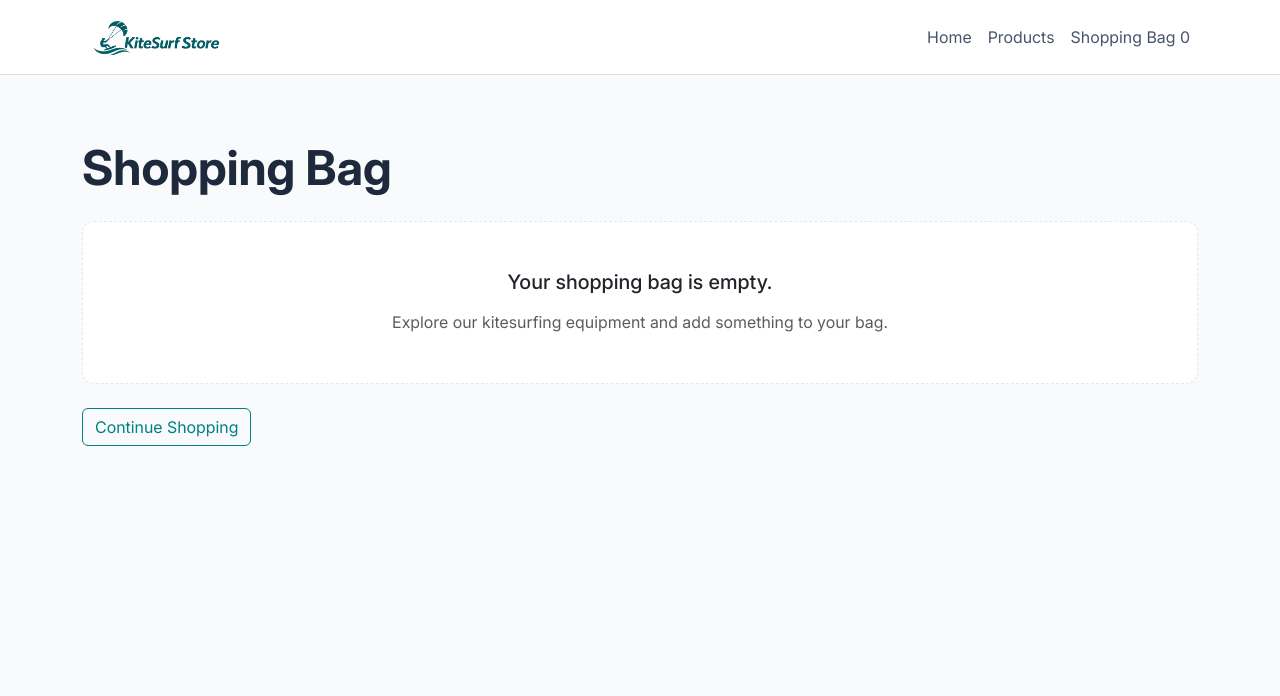
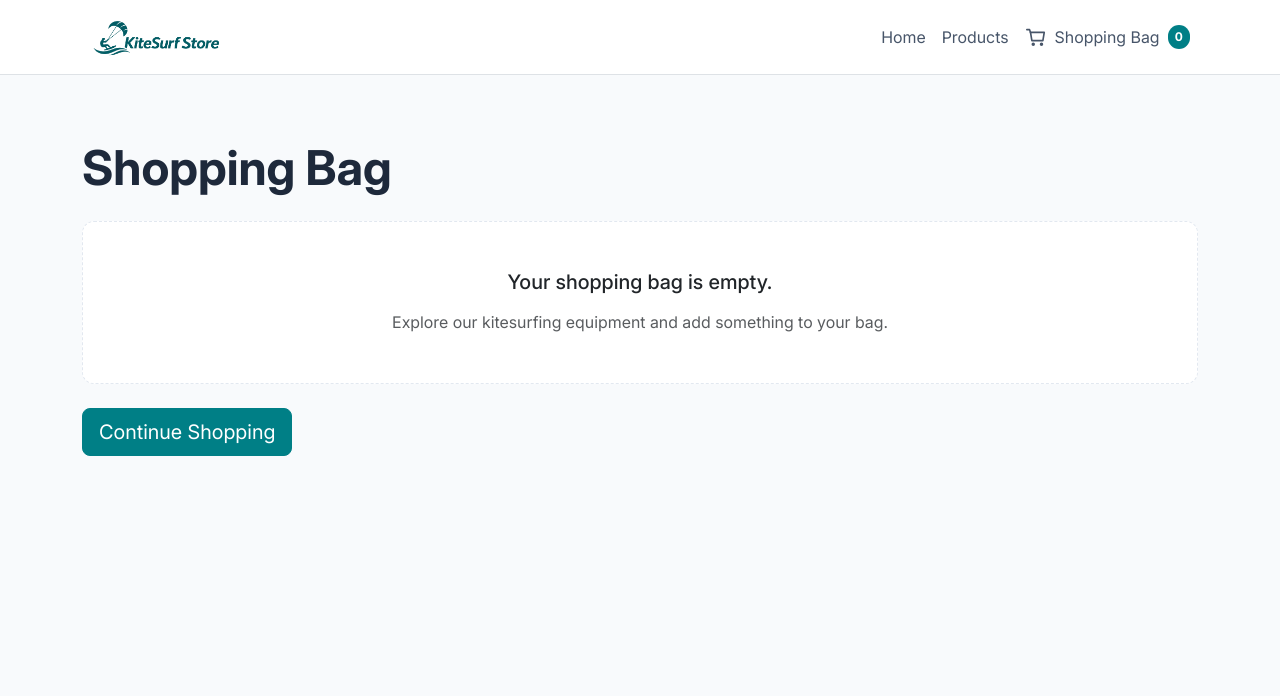
Before and after one commit to ShvetsViktor/kitesurf-store, a Django app: page /bag/ in a window 1280 px wide. Shown: the top 696 px of the page. Run offline with Django 5.2, Linux system fonts and the light colour scheme.

Commit message:
style: improve shopping bag UI and header navigation

```diff
--- a/bag/templates/bag/bag_detail.html
+++ b/bag/templates/bag/bag_detail.html
@@ -86,7 +86,7 @@
 
                                             <button
                                                 type="submit"
-                                                class="btn btn-outline-danger btn-sm"
+                                                class="btn btn-outline-danger"
                                             >
                                                 Remove
                                             </button>
@@ -137,7 +137,7 @@
 
     <a
         href="{% url 'product_list' %}"
-        class="btn btn-outline-primary mt-4"
+        class="btn btn-primary btn-lg mt-4"
     >
         Continue Shopping
     </a>
--- a/static/css/styles.css
+++ b/static/css/styles.css
@@ -78,6 +78,16 @@ p {
 .nav-link:hover,
 .nav-link:focus {
     color: var(--color-primary);
+}
+
+/* Shopping bag navigation */
+
+#bag-count {
+    background-color: var(--color-primary) !important;
+    color: #fff;
+    font-size: 0.75rem;
+    min-width: 1.4rem;
+    padding: 0.35rem 0.45rem;
 }
 
 /* Brand logos */
--- a/static/js/bag.js
+++ b/static/js/bag.js
@@ -138,7 +138,17 @@ document.addEventListener("DOMContentLoaded", () => {
                 }
 
                 if (bagContent.querySelectorAll(".bag-item").length === 0) {
-                    bagContent.innerHTML = "<p>Your shopping bag is empty.</p>";
+                    bagContent.innerHTML = `
+                        <div class="card bag-empty-state">
+                            <div class="card-body text-center py-5">
+                                <h2 class="h5 mb-3">Your shopping bag is empty.</h2>
+                                <p class="text-muted mb-0">
+                                    Explore our kitesurfing equipment
+                                    and add something to your bag.
+                                </p>
+                            </div>
+                        </div>
+                    `;
                 } else if (bagTotal) {
                     bagTotal.textContent = data.total;
                 }
--- a/templates/includes/header.html
+++ b/templates/includes/header.html
@@ -41,9 +41,37 @@
                                         </a>
                                     </li>
                                     <li class="nav-item">
-                    <a class="nav-link" href="{% url 'bag_detail' %}">
-                        Shopping Bag
-                        <span id="bag-count">{{ bag_count }}</span>
+                                        <a
+                        class="nav-link d-inline-flex align-items-center gap-2"
+                        href="{% url 'bag_detail' %}"
+                        aria-label="Shopping bag"
+                    >
+                        <svg
+                            xmlns="http://www.w3.org/2000/svg"
+                            width="22"
+                            height="22"
+                            fill="none"
+                            stroke="currentColor"
+                            stroke-width="1.8"
+                            stroke-linecap="round"
+                            stroke-linejoin="round"
+                            viewBox="0 0 24 24"
+                            aria-hidden="true"
+                        >
+                            <path d="M6 7h15l-1.5 9h-12L6 7Z"/>
+                            <path d="M6 7 5 4H2"/>
+                            <circle cx="9" cy="20" r="1"/>
+                            <circle cx="18" cy="20" r="1"/>
+                        </svg>
+
+                        <span>Shopping Bag</span>
+
+                        <span
+                            id="bag-count"
+                            class="badge rounded-pill bg-primary"
+                        >
+                            {{ bag_count }}
+                        </span>
                     </a>
                 </li>
             </ul>
```
Also changed, not shown: bag/tests.py (+6 -2 lines). Lines whose indentation alone changed are shown as unchanged.
